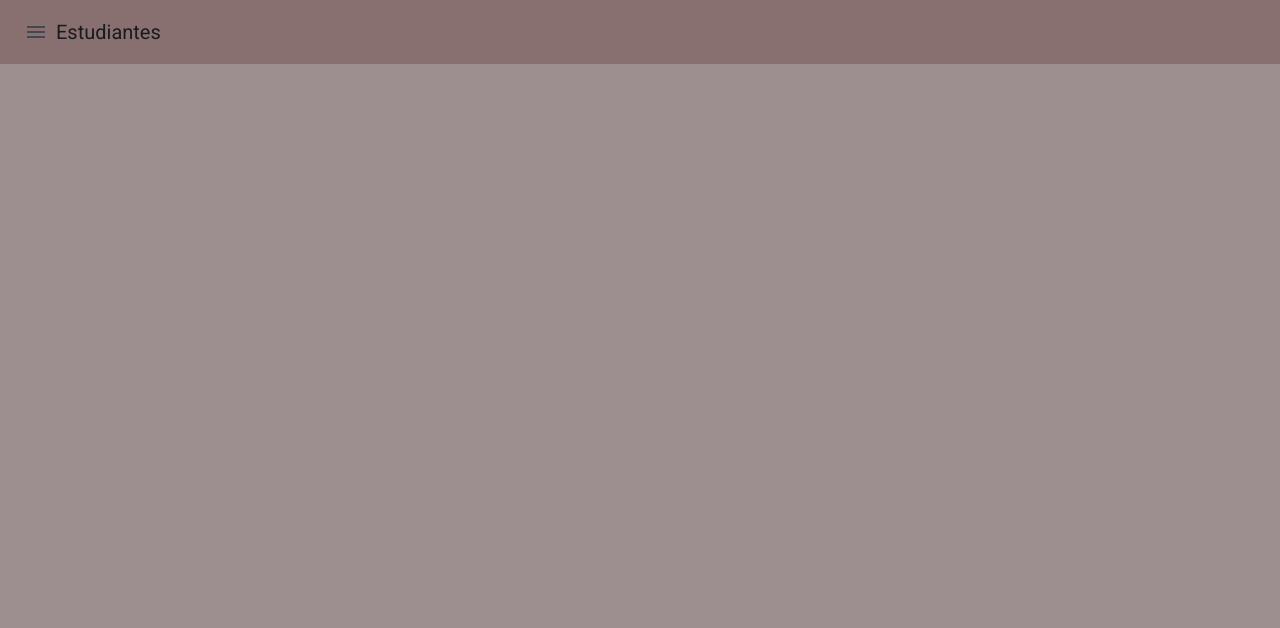
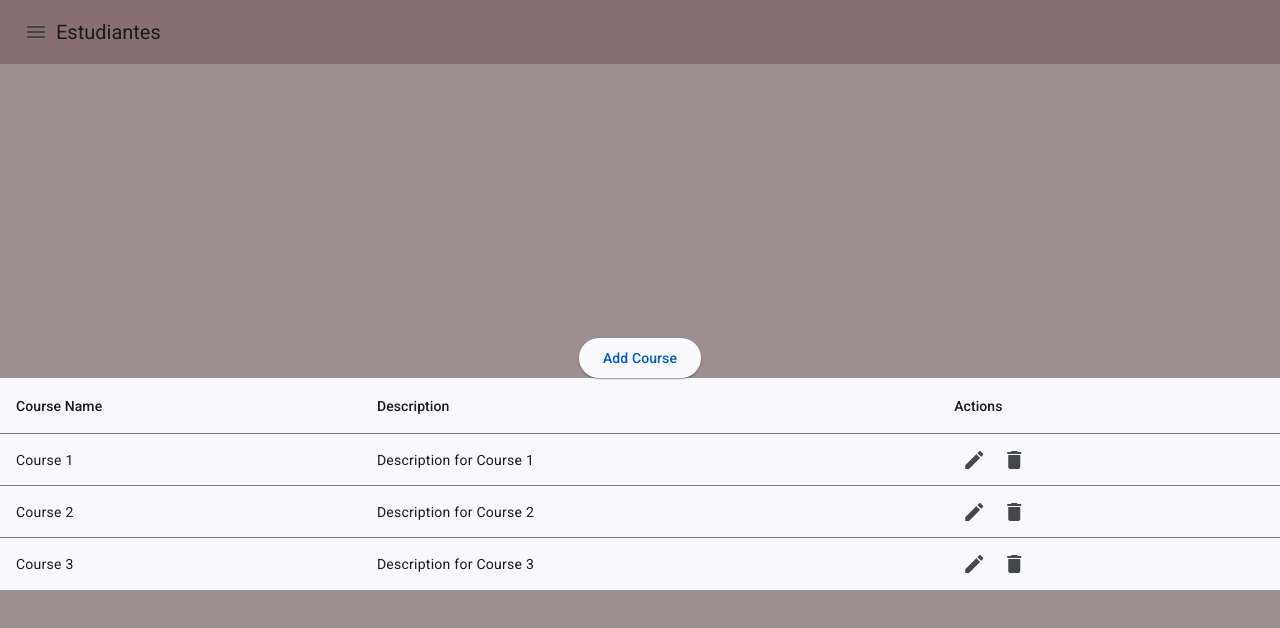
Before and after one commit to agusnapoli/1PF.NAPOLI, an Angular app: page / in a window 1280 px wide. Shown: the top 628 px of the page. Built offline with nearby package versions, Linux system fonts and the light colour scheme.

Commit message:
Actualización general: unificación de estilos y disposición en Courses y Students

```diff
--- a/src/app/app.component.html
+++ b/src/app/app.component.html
@@ -1,5 +1,8 @@
 <!-- app.component.html -->
 <app-navbar (toggleStudents)="toggleStudents()"></app-navbar>
+
 <main>
+  <app-courses [showCourses]="showCourses"></app-courses>
+
   <app-students [showStudents]="showStudents"></app-students>
 </main>
--- a/src/app/app.component.ts
+++ b/src/app/app.component.ts
@@ -9,6 +9,8 @@ import { Component } from '@angular/core';
 export class AppComponent {
   title = '1PFNAPOLI';
   showStudents: boolean = false;  // Esta variable controla si el componente Students se muestra
+  showCourses: boolean = true; // Esta variable controla si el componente Courses se muestra
+
 
   // Método para cambiar el estado de showStudents
   toggleStudents() {
--- a/src/app/app.module.ts
+++ b/src/app/app.module.ts
@@ -3,26 +3,26 @@ import { BrowserModule } from '@angular/platform-browser';
 
 import { AppRoutingModule } from './app-routing.module';
 import { AppComponent } from './app.component';
-import { provideAnimationsAsync } from '@angular/platform-browser/animations/async';
+import { CoursesModule } from './pages/courses/courses.module'; // Import CoursesModule
 import { ModulesModule } from './dashboard/modules/modules.module';
 import { StudentsModule } from './pages/students/students.module';
 
+import { provideAnimationsAsync } from '@angular/platform-browser/animations/async';
+
 @NgModule({
   declarations: [
-    AppComponent,
-
-
+    AppComponent
   ],
   imports: [
     BrowserModule,
     AppRoutingModule,
     ModulesModule,
-    StudentsModule
-
+    StudentsModule,
+    CoursesModule // Se mantiene en imports
   ],
   providers: [
     provideAnimationsAsync()
   ],
   bootstrap: [AppComponent]
 })
-export class AppModule { }
+export class AppModule {}
--- /dev/null
+++ b/src/app/pages/courses/courses.component.html
@@ -0,0 +1,48 @@
+<div *ngIf="showCourses" class="centered-container">
+  <button mat-raised-button *ngIf="!showForm" (click)="toggleForm()">Add Course</button>
+
+  <div *ngIf="showForm">
+    <form (ngSubmit)="addCourse(courseForm.value)" #courseForm="ngForm">
+      <mat-form-field>
+        <mat-label>Course Name</mat-label>
+        <input matInput required name="name" ngModel>
+      </mat-form-field>
+      <mat-form-field>
+        <mat-label>Description</mat-label>
+        <input matInput required name="description" ngModel>
+      </mat-form-field>
+      <button mat-raised-button type="submit">Submit</button>
+      <button mat-button type="button" (click)="toggleForm()">Cancel</button>
+    </form>
+  </div>
+
+  <table mat-table [dataSource]="courses" class="mat-elevation-z8">
+    <!-- Nombre del curso -->
+    <ng-container matColumnDef="name">
+      <th mat-header-cell *matHeaderCellDef> Course Name </th>
+      <td mat-cell *matCellDef="let course"> {{ course.name }} </td>
+    </ng-container>
+
+    <!-- Descripción -->
+    <ng-container matColumnDef="description">
+      <th mat-header-cell *matHeaderCellDef> Description </th>
+      <td mat-cell *matCellDef="let course"> {{ course.description }} </td>
+    </ng-container>
+
+    <!-- Acciones -->
+    <ng-container matColumnDef="actions">
+      <th mat-header-cell *matHeaderCellDef> Actions </th>
+      <td mat-cell *matCellDef="let course">
+        <button mat-icon-button (click)="editCourse(course)">
+          <mat-icon>edit</mat-icon>
+        </button>
+        <button mat-icon-button color="warn" (click)="deleteCourse(course)">
+          <mat-icon>delete</mat-icon>
+        </button>
+      </td>
+    </ng-container>
+
+    <tr mat-header-row *matHeaderRowDef="displayedColumns"></tr>
+    <tr mat-row *matRowDef="let row; columns: displayedColumns;"></tr>
+  </table>
+</div>
--- /dev/null
+++ b/src/app/pages/courses/courses.component.scss
@@ -0,0 +1,12 @@
+.centered-container {
+  display: flex;
+  flex-direction: column;
+  justify-content: center;
+  align-items: center;
+  height: 100vh;
+  text-align: center;
+}
+
+.mat-typography {
+  background-color: #f5f5f5;
+}
--- /dev/null
+++ b/src/app/pages/courses/courses.component.ts
@@ -0,0 +1,56 @@
+import { Component, EventEmitter, Input, Output, OnInit } from '@angular/core';
+import { Course } from '../../shared/models/courses.model';
+import { CoursesService } from './courses.service';
+
+@Component({
+  selector: 'app-courses',
+  templateUrl: './courses.component.html',
+  styleUrls: ['./courses.component.scss'],
+  standalone: false,
+})
+export class CoursesComponent implements OnInit {
+  showForm: boolean = false;
+  @Input() showCourses: boolean = false;
+  courses: Course[] = [];
+  editingCourseId: string | null = null;
+  selectedCourse: Course | null = null;
+
+  constructor(private coursesService: CoursesService) {}
+
+  ngOnInit(): void {
+    this.loadCourses();
+  }
+
+  loadCourses(): void {
+    this.coursesService.getCourses().subscribe(courses => {
+      this.courses = courses;
+    });
+  }
+
+  toggleForm(): void {
+    this.showForm = !this.showForm;
+  }
+
+  addCourse(course: Course): void {
+    if (this.selectedCourse) {
+      this.courses = this.courses.map(c =>
+        c === this.selectedCourse ? { ...c, ...course } : c
+      );
+    } else {
+      this.courses = [...this.courses, course];
+    }
+
+    this.selectedCourse = null;
+    console.log(this.courses);
+  }
+
+  displayedColumns: string[] = ['name', 'description', 'actions'];
+
+  deleteCourse(course: Course): void {
+    this.courses = this.courses.filter(c => c !== course);
+  }
+
+  editCourse(course: Course): void {
+    this.selectedCourse = course;
+  }
+}
--- /dev/null
+++ b/src/app/pages/courses/courses.module.ts
@@ -0,0 +1,31 @@
+
+import { NgModule } from '@angular/core';
+import { CommonModule } from '@angular/common';
+import { CoursesComponent } from './courses.component';
+import { MatButtonModule } from '@angular/material/button';
+import { MatTableModule } from '@angular/material/table';
+import { MatFormFieldModule } from '@angular/material/form-field'; // Import MatFormFieldModule
+import { MatInputModule } from '@angular/material/input'; // Import MatInputModule
+import { SharedModule } from '../../shared/shared.module';
+import { FormsModule } from '@angular/forms'; // Import FormsModule
+import { MatIcon } from '@angular/material/icon';
+
+@NgModule({
+  declarations: [
+    CoursesComponent,
+  ],
+  imports: [
+    CommonModule,
+    MatButtonModule,
+    MatTableModule,
+    MatFormFieldModule, // Add MatFormFieldModule to imports
+    MatInputModule, // Add MatInputModule to imports
+    FormsModule, // Add FormsModule to imports
+    SharedModule,
+    MatIcon
+  ],
+  exports: [
+    CoursesComponent
+  ]
+})
+export class CoursesModule { }
--- /dev/null
+++ b/src/app/pages/courses/courses.service.ts
@@ -0,0 +1,36 @@
+import { Injectable } from '@angular/core';
+import { Observable, of } from 'rxjs';
+import { Course } from '../../shared/models/courses.model';
+
+@Injectable({
+  providedIn: 'root'
+})
+export class CoursesService {
+  private courses: Course[] = [
+    { id: '1', name: 'Course 1', description: 'Description for Course 1' },
+    { id: '2', name: 'Course 2', description: 'Description for Course 2' },
+    { id: '3', name: 'Course 3', description: 'Description for Course 3' }
+
+  ];
+
+  constructor() { }
+
+  getCourses(): Observable<Course[]> {
+    return of(this.courses);
+  }
+
+  addCourse(course: Course): void {
+    this.courses.push(course);
+  }
+
+  updateCourse(updatedCourse: Course): void {
+    const index = this.courses.findIndex(course => course.id === updatedCourse.id);
+    if (index !== -1) {
+      this.courses[index] = updatedCourse;
+    }
+  }
+
+  deleteCourse(courseId: string): void {
+    this.courses = this.courses.filter(course => course.id !== courseId);
+  }
+}
--- /dev/null
+++ b/src/app/shared/models/courses.model.ts
@@ -0,0 +1,5 @@
+export interface Course {
+  id: string;
+  name: string;
+  description: string;
+}
```
